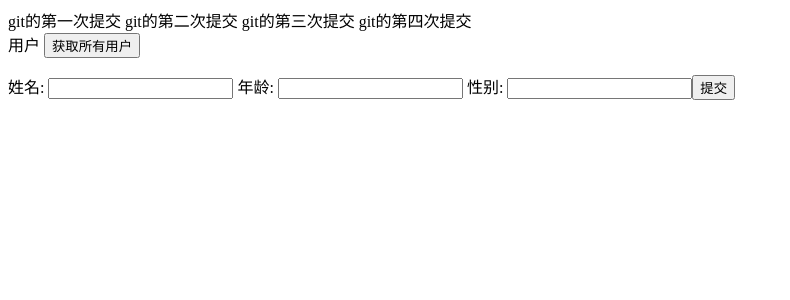
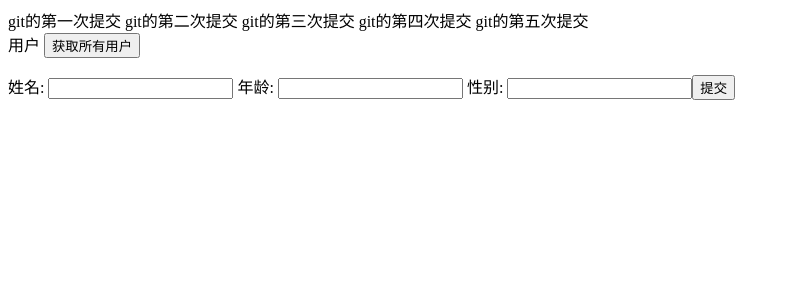
Before and after one commit to 2568452755/curd-client, a Vue app: page / in a window 1280 px wide. Shown: the top 300 px of the page, without its empty margins (0-790 px from the left). Built offline with nearby package versions, Linux system fonts and the light colour scheme.

Commit message:
git的第五次提交

```diff
--- a/src/App.vue
+++ b/src/App.vue
@@ -4,6 +4,7 @@
   git的第二次提交
   git的第三次提交
   git的第四次提交
+  git的第五次提交
    <user />
   </div>
 </template>
```
